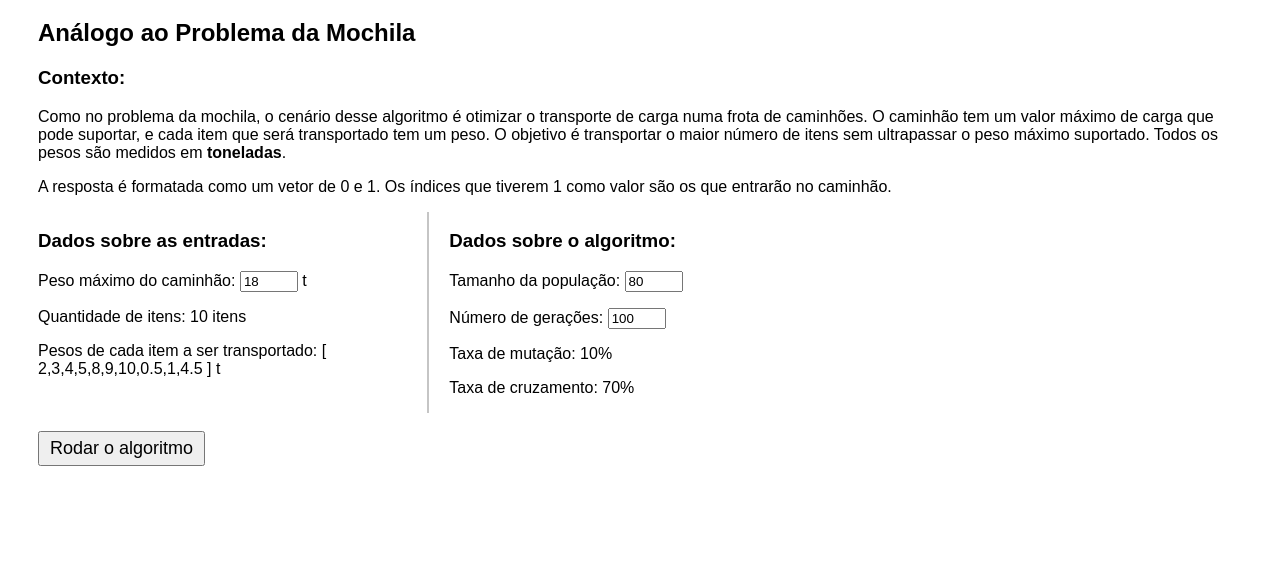
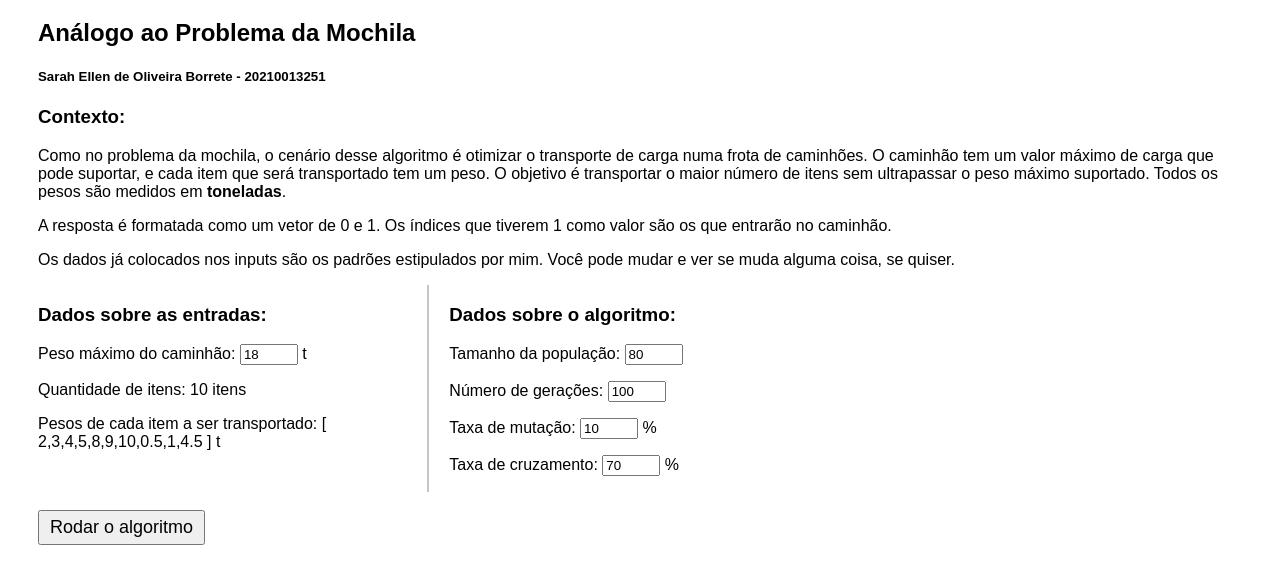
Before and after one commit to tartaponei/TrabAlgoritmoGenetico, a plain HTML site: page index.html in a window 1280 px wide. Shown: the part 99-682 px from the top of the page. Drawn offline with Linux system fonts and the light colour scheme.

Commit message:
Todos os dados de entrada agora são modificados pela página (exceto os itens a serem colocados no caminhão)

```diff
--- a/app.js
+++ b/app.js
@@ -12,8 +12,8 @@ var CAPACIDADE_CAMINHAO = 18; // capacidade máxima em toneladas do caminhão
 
 // constantes do algoritmo
 var TAM_POPULACAO = 80; // tamanho da população
-const TAXA_MUTACAO = 0.1; // taxa de mutação
-const TAXA_CRUZAMENTO = 0.7; // taxa de cruzamento
+var TAXA_MUTACAO = 0.1; // taxa de mutação
+var TAXA_CRUZAMENTO = 0.7; // taxa de cruzamento
 var NUM_GERACOES = 100; // número de gerações
 
 function addDadosEntrada() {
@@ -23,8 +23,8 @@ function addDadosEntrada() {
 
     // let valorTamPopulacao = document.getElementById("valorTamPopulacao");
     // let valorNumGeracoes = document.getElementById("valorNumGeracoes");
-    let valorTaxaMutacao = document.getElementById("valorTaxaMutacao");
-    let valorTaxaCruzamento = document.getElementById("valorTaxaCruzamento");
+    // let valorTaxaMutacao = document.getElementById("valorTaxaMutacao");
+    // let valorTaxaCruzamento = document.getElementById("valorTaxaCruzamento");
 
     // valorPesoMax.innerHTML = CAPACIDADE_CAMINHAO;
     valoresPesoItens.innerHTML = '[ ' + PESOS + ' ]';
@@ -32,8 +32,8 @@ function addDadosEntrada() {
 
     // valorTamPopulacao.innerHTML = TAM_POPULACAO;
     // valorNumGeracoes.innerHTML = NUM_GERACOES;
-    valorTaxaMutacao.innerHTML = TAXA_MUTACAO * 100 + '%';
-    valorTaxaCruzamento.innerHTML = TAXA_CRUZAMENTO * 100 + '%';
+    // valorTaxaMutacao.innerHTML = TAXA_MUTACAO * 100;
+    // valorTaxaCruzamento.innerHTML = TAXA_CRUZAMENTO * 100;
 }
 
 // cria um indivíduo aleatório
@@ -133,6 +133,12 @@ function algoritmoGenetico() {
     let valorTamPopulacao = document.getElementById("valorTamPopulacao").value;
     TAM_POPULACAO = valorTamPopulacao;
 
+    let valorTaxaMutacao = document.getElementById("valorTaxaMutacao").value;
+    TAXA_MUTACAO = valorTaxaMutacao / 100;
+
+    let valorTaxaCruzamento = document.getElementById("valorTaxaCruzamento").value;
+    TAXA_CRUZAMENTO = valorTaxaCruzamento / 100;
+
     let populacao = [];
     for (let i = 0; i < TAM_POPULACAO; i++) {
         populacao.push(criarIndividuo());
--- a/index.html
+++ b/index.html
@@ -11,10 +11,12 @@
 <body onload="addDadosEntrada()">
     <h1>Trabalho sobre Algoritmo Genético</h1>
     <h2>Análogo ao Problema da Mochila</h2>
+    <h5>Sarah Ellen de Oliveira Borrete - 20210013251</h5>
 
     <h3>Contexto:</h3>
     <p>Como no problema da mochila, o cenário desse algoritmo é otimizar o transporte de carga numa frota de caminhões. O caminhão tem um valor máximo de carga que pode suportar, e cada item que será transportado tem um peso. O objetivo é transportar o maior número de itens sem ultrapassar o peso máximo suportado. Todos os pesos são medidos em <strong>toneladas</strong>.</p>
     <p>A resposta é formatada como um vetor de 0 e 1. Os índices que tiverem 1 como valor são os que entrarão no caminhão.</p>
+    <p>Os dados já colocados nos inputs são os padrões estipulados por mim. Você pode mudar e ver se muda alguma coisa, se quiser.</p>
 
     <div class="dados">
         <div class="entradas">
@@ -31,8 +33,10 @@
             <p class="tamPopulacao">Tamanho da população: <input class="input" type="number" id="valorTamPopulacao" value="80"></input></p>
             <!-- <p class="numGeracoes">Número de gerações: <span id="valorNumGeracoes"></span></p> -->
             <p class="numGeracoes">Número de gerações: <input class = "input" type="number" id="valorNumGeracoes" value="100"></input></p>
-            <p class="taxaMutacao">Taxa de mutação: <span id="valorTaxaMutacao"></span></p>
-            <p class="taxaCruzamento">Taxa de cruzamento: <span id="valorTaxaCruzamento"></span></p>
+            <!-- <p class="taxaMutacao">Taxa de mutação: <span id="valorTaxaMutacao"></span></p> -->
+            <p class="taxaMutacao">Taxa de mutação: <input class="input" type="number" id="valorTaxaMutacao" value="10"></input> %</p>
+            <!-- <p class="taxaCruzamento">Taxa de cruzamento: <span id="valorTaxaCruzamento"></span></p> -->
+            <p class="taxaCruzamento">Taxa de cruzamento: <input class="input" type="number" id="valorTaxaCruzamento" value="70"></input> %</p>
         </div>
     </div>
 
```
